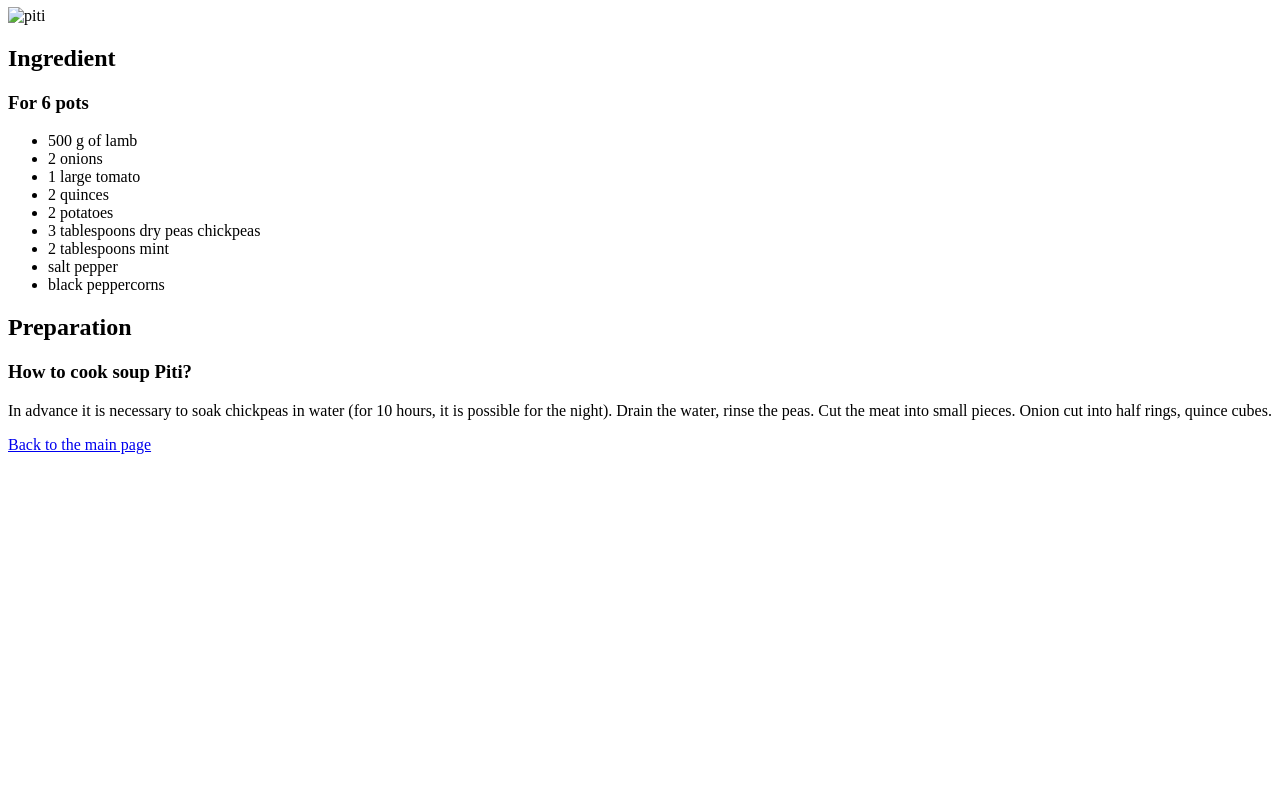
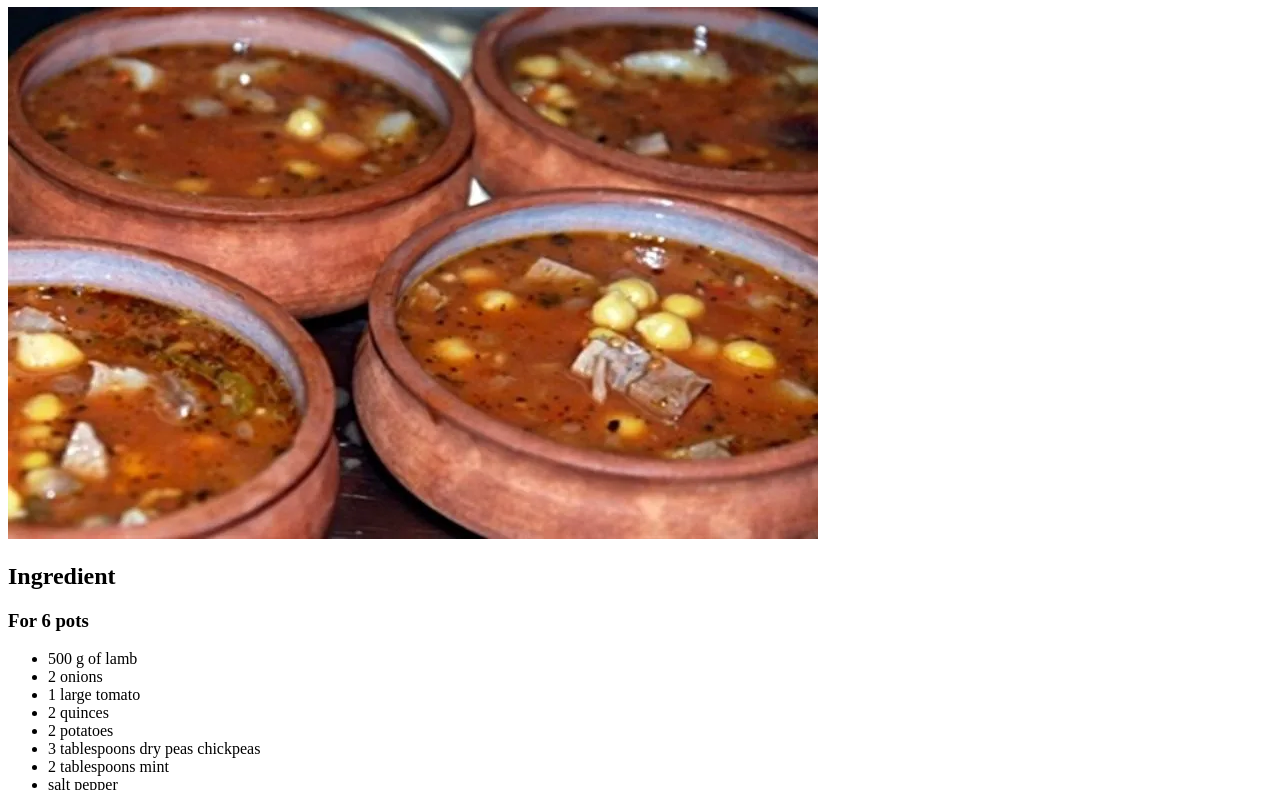
Before and after one commit to isazadesabuhi/odin-recipes, a plain HTML site: page recipes/piti.html in a window 1280 px wide. Shown: the part 73-863 px from the top of the page. Before the commit the page ends 800 px from the top, so only its background shows below. Drawn offline with Linux system fonts and the light colour scheme.

Commit message:
Update piti.html

```diff
--- a/recipes/piti.html
+++ b/recipes/piti.html
@@ -6,7 +6,7 @@
   </head>
   <body>
     <h1>Piti</h1>
-    <img src="./images/piti.webp" alt="piti" />
+    <img src="../images/piti.webp" alt="piti" />
     <h2>Ingredient</h2>
     <h3>For 6 pots</h3>
     <ul>
```
